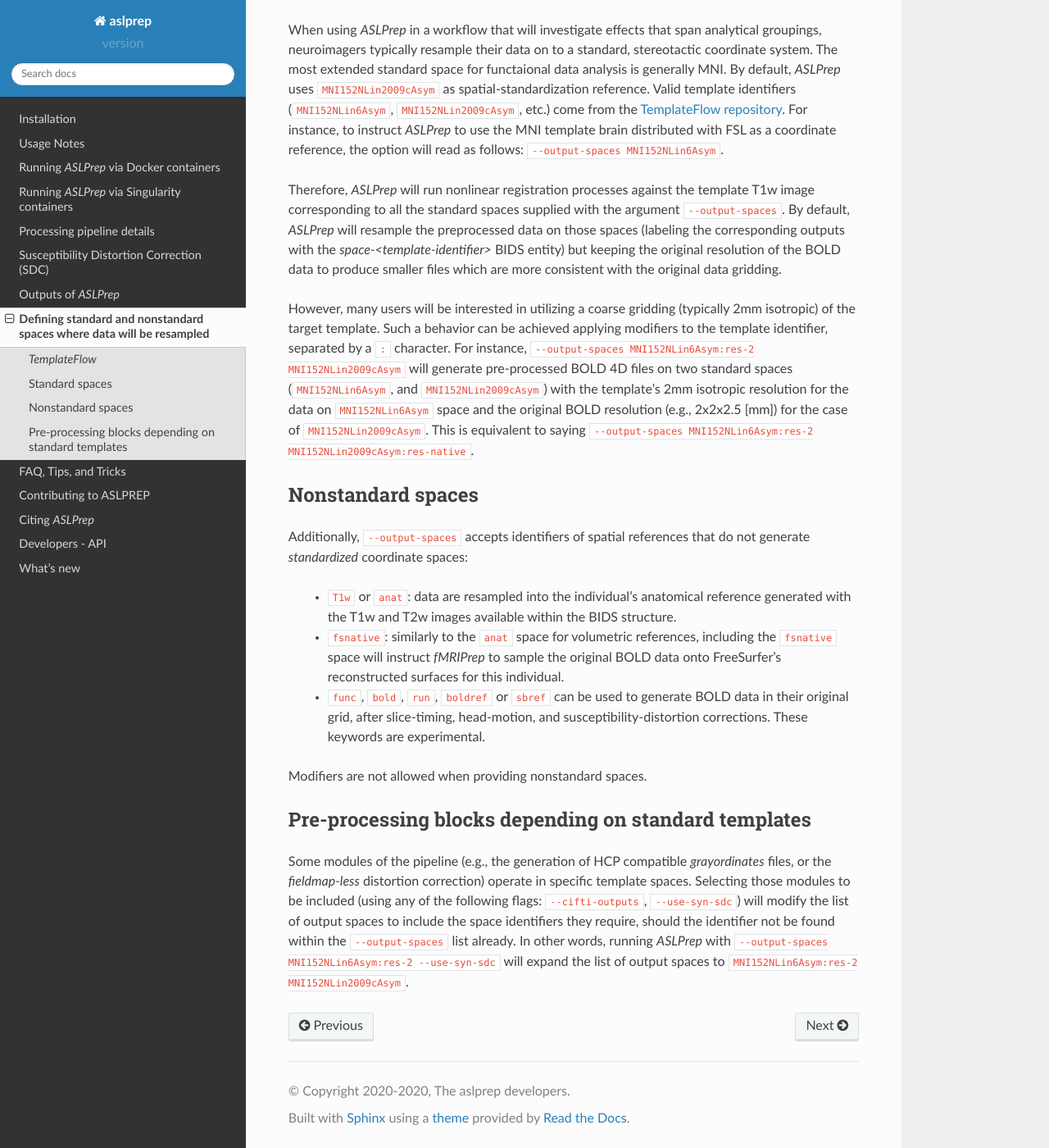
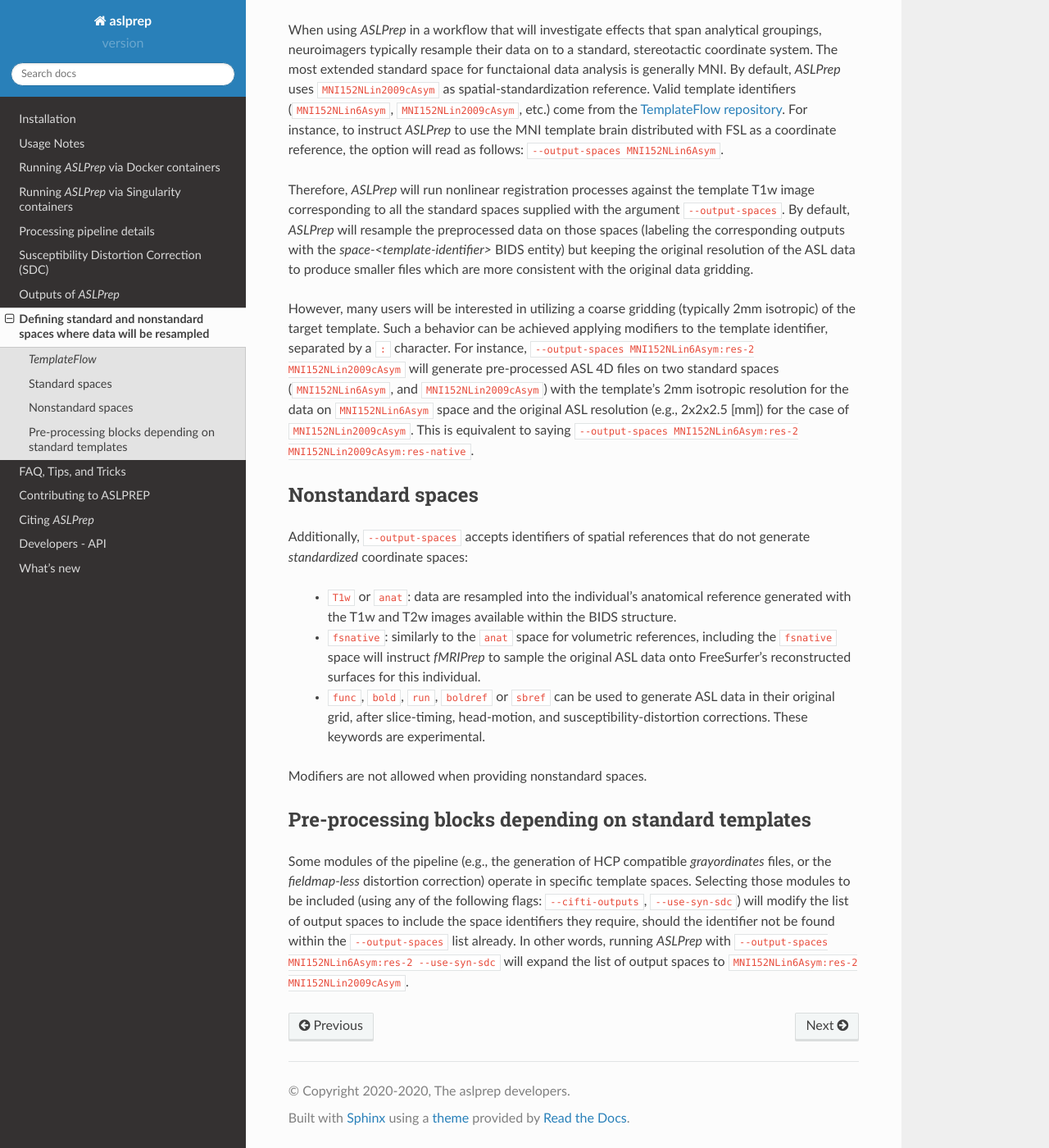
Before and after one commit to PennLINC/aslprep, a Sphinx documentation site: the page built from docs/spaces.rst, in a window 1280 px wide and 1400 px high, scrolled down 675 px. Shown: the whole window at 82% size. Built offline with Sphinx 7.4.7 and the Read the Docs theme 2.0.0, drawn with Linux system fonts in a browser that asks for light colours.

Commit message:
Update spaces.rst

```diff
--- a/docs/spaces.rst
+++ b/docs/spaces.rst
@@ -45,7 +45,7 @@ T1w image corresponding to all the standard spaces supplied with the argument
 ``--output-spaces``.
 By default, *ASLPrep* will resample the preprocessed data on those spaces (labeling the
 corresponding outputs with the `space-<template-identifier>` BIDS entity) but keeping
-the original resolution of the BOLD data to produce smaller files which are more consistent with
+the original resolution of the ASL data to produce smaller files which are more consistent with
 the original data gridding.
 
 However, many users will be interested in utilizing a coarse gridding (typically 2mm isotropic)
@@ -53,9 +53,9 @@ of the target template.
 Such a behavior can be achieved applying modifiers to the template identifier, separated by
 a ``:`` character.
 For instance, ``--output-spaces MNI152NLin6Asym:res-2 MNI152NLin2009cAsym`` will generate
-pre-processed BOLD 4D files on two standard spaces (``MNI152NLin6Asym``,
+pre-processed ASL 4D files on two standard spaces (``MNI152NLin6Asym``,
 and ``MNI152NLin2009cAsym``) with the template's 2mm isotropic resolution for
-the data on ``MNI152NLin6Asym`` space and the original BOLD resolution
+the data on ``MNI152NLin6Asym`` space and the original ASL resolution
 (e.g., 2x2x2.5 [mm]) for the case of ``MNI152NLin2009cAsym``.
 This is equivalent to saying
 ``--output-spaces MNI152NLin6Asym:res-2 MNI152NLin2009cAsym:res-native``.
@@ -70,10 +70,10 @@ that do not generate *standardized* coordinate spaces:
     BIDS structure.
   * ``fsnative``: similarly to the ``anat`` space for volumetric references,
     including the ``fsnative`` space will instruct *fMRIPrep* to sample the
-    original BOLD data onto FreeSurfer's reconstructed surfaces for this
+    original ASL data onto FreeSurfer's reconstructed surfaces for this
     individual.
   * ``func``, ``bold``, ``run``, ``boldref`` or ``sbref`` can be used to
-    generate BOLD data in their original grid, after slice-timing,
+    generate ASL data in their original grid, after slice-timing,
     head-motion, and susceptibility-distortion corrections.
     These keywords are experimental.
 
```
